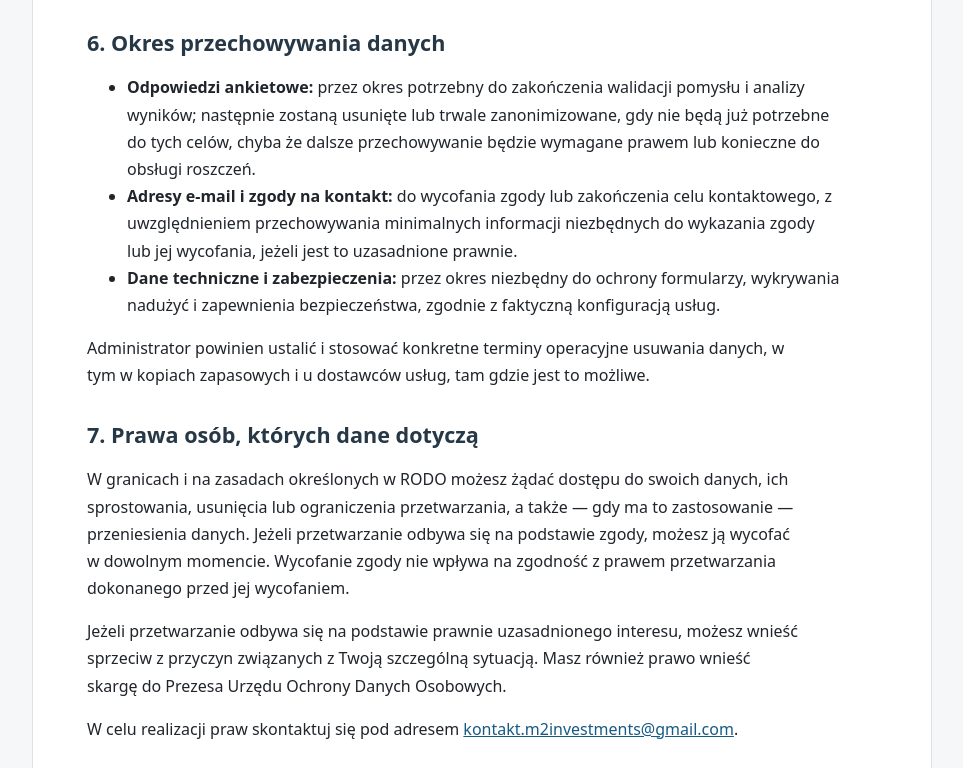
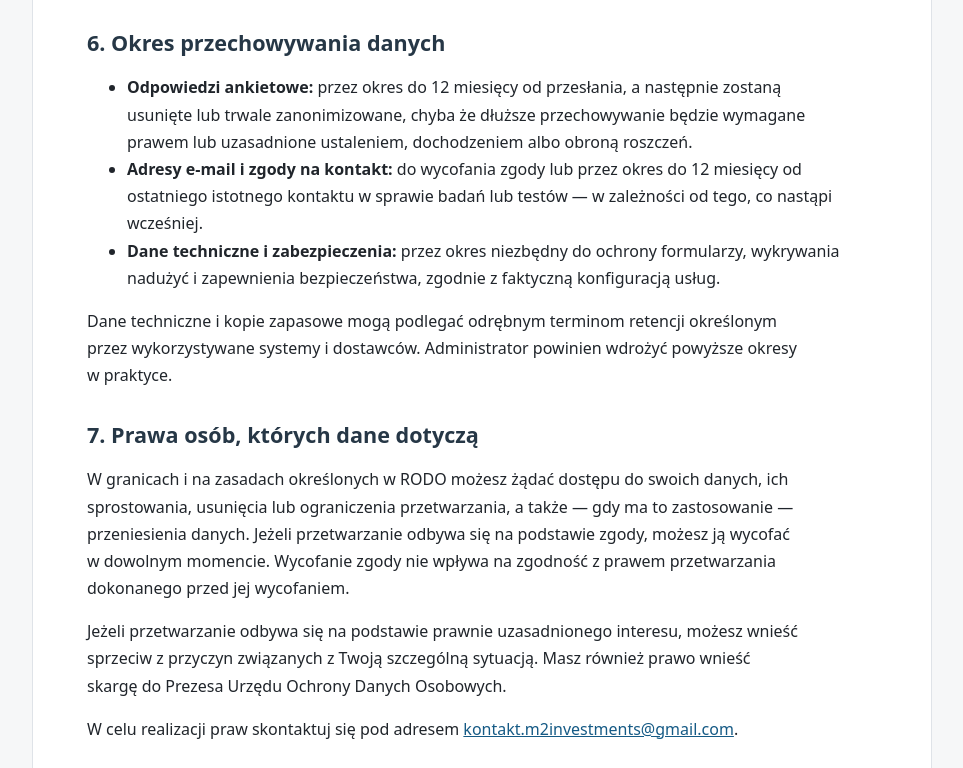
Before and after one commit to Parentuide/parentuide, a plain HTML site: page privacy.html in a window 1280 px wide. Shown: the part 2032-2800 px from the top of the page, without its empty margins (158-1121 px from the left). Drawn offline with Linux system fonts and the light colour scheme.

Commit message:
Set clear retention periods in Polish privacy notice

```diff
--- a/privacy.html
+++ b/privacy.html
@@ -23,7 +23,7 @@
 <body>
 <main>
   <h1>Polityka prywatności serwisu Parentuide</h1>
-  <p><strong>Data ostatniej aktualizacji:</strong> 16 listopada 2026 r.</p>
+  <p><strong>Data ostatniej aktualizacji:</strong> 18 listopada 2026 r.</p>
 
   <p class="notice">Niniejszy dokument opisuje zasady dotyczące danych zbieranych za pośrednictwem serwisu Parentuide, w szczególności formularzy ankietowych dla rodziców i specjalistów. Przed rozpoczęciem zbierania danych administrator powinien zweryfikować poniższe informacje z faktyczną konfiguracją serwisu, umowami z dostawcami i ustawieniami retencji.</p>
 
@@ -62,11 +62,11 @@
 
   <h2>6. Okres przechowywania danych</h2>
   <ul>
-    <li><strong>Odpowiedzi ankietowe:</strong> przez okres potrzebny do zakończenia walidacji pomysłu i analizy wyników; następnie zostaną usunięte lub trwale zanonimizowane, gdy nie będą już potrzebne do tych celów, chyba że dalsze przechowywanie będzie wymagane prawem lub konieczne do obsługi roszczeń.</li>
-    <li><strong>Adresy e-mail i zgody na kontakt:</strong> do wycofania zgody lub zakończenia celu kontaktowego, z uwzględnieniem przechowywania minimalnych informacji niezbędnych do wykazania zgody lub jej wycofania, jeżeli jest to uzasadnione prawnie.</li>
+    <li><strong>Odpowiedzi ankietowe:</strong> przez okres do 12 miesięcy od przesłania, a następnie zostaną usunięte lub trwale zanonimizowane, chyba że dłuższe przechowywanie będzie wymagane prawem lub uzasadnione ustaleniem, dochodzeniem albo obroną roszczeń.</li>
+    <li><strong>Adresy e-mail i zgody na kontakt:</strong> do wycofania zgody lub przez okres do 12 miesięcy od ostatniego istotnego kontaktu w sprawie badań lub testów — w zależności od tego, co nastąpi wcześniej.</li>
     <li><strong>Dane techniczne i zabezpieczenia:</strong> przez okres niezbędny do ochrony formularzy, wykrywania nadużyć i zapewnienia bezpieczeństwa, zgodnie z faktyczną konfiguracją usług.</li>
   </ul>
-  <p>Administrator powinien ustalić i stosować konkretne terminy operacyjne usuwania danych, w tym w kopiach zapasowych i u dostawców usług, tam gdzie jest to możliwe.</p>
+  <p>Dane techniczne i kopie zapasowe mogą podlegać odrębnym terminom retencji określonym przez wykorzystywane systemy i dostawców. Administrator powinien wdrożyć powyższe okresy w praktyce.</p>
 
   <h2>7. Prawa osób, których dane dotyczą</h2>
   <p>W granicach i na zasadach określonych w RODO możesz żądać dostępu do swoich danych, ich sprostowania, usunięcia lub ograniczenia przetwarzania, a także — gdy ma to zastosowanie — przeniesienia danych. Jeżeli przetwarzanie odbywa się na podstawie zgody, możesz ją wycofać w dowolnym momencie. Wycofanie zgody nie wpływa na zgodność z prawem przetwarzania dokonanego przed jej wycofaniem.</p>
@@ -86,6 +86,7 @@
   <p>Polityka może być aktualizowana w przypadku zmian serwisu, sposobu przetwarzania danych lub obowiązujących przepisów. Aktualna wersja będzie publikowana pod tym adresem wraz z datą aktualizacji.</p>
 
   <footer>
+    <p><a href="privacy-en.html" lang="en">English privacy policy</a></p>
     <p>Parentuide — projekt m2Investments sp. z o.o.</p>
     <p>Kontakt: <a href="mailto:kontakt.m2investments@gmail.com">kontakt.m2investments@gmail.com</a></p>
   </footer>
```
